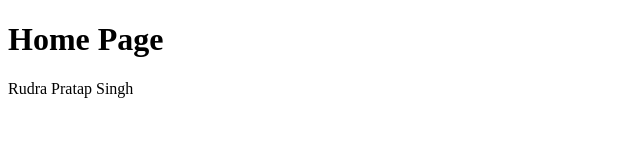
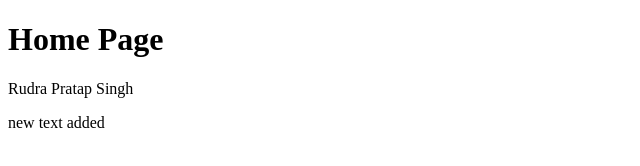
Before and after one commit to Rudrasingh73/test-project, a plain HTML site: page index.html in a window 1280 px wide. Shown: the whole page, without its empty margins (0-640 px from the left). Drawn offline with Linux system fonts and the light colour scheme.

Commit message:
added succcessfully

```diff
--- a/index.html
+++ b/index.html
@@ -8,5 +8,6 @@
 <body>
     <h1>Home Page</h1>
     <p>Rudra Pratap Singh</p>
+    <span>new text added</span>
 </body>
 </html>
```
